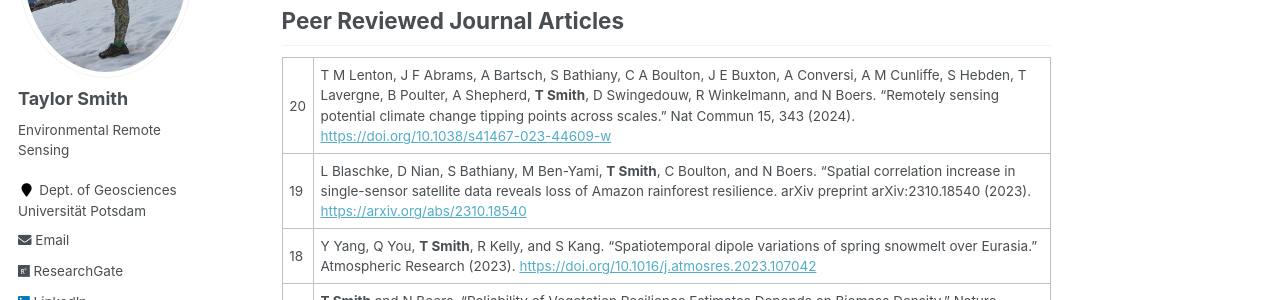
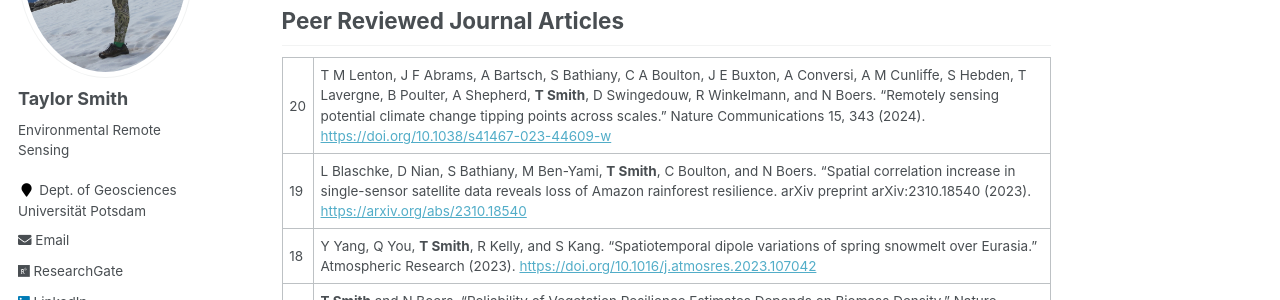
Before and after one commit to tasmi/tasmi.github.io, a Jekyll site: the page built from _pages/publications.md, in a window 1280 px wide and 900 px high, scrolled down 305 px. Shown: the part 173-473 px from the top of the window. Built offline with Jekyll 4.4.1, drawn with Linux system fonts in a browser that asks for light colours; some web fonts are replaced.

Commit message:
Update publications.md

```diff
--- a/_pages/publications.md
+++ b/_pages/publications.md
@@ -13,7 +13,7 @@ I maintain a set of freely available [Google Earth Engine codes](https://github.
 
 ## Peer Reviewed Journal Articles
 
-20 | T M Lenton, J F Abrams, A Bartsch, S Bathiany, C A Boulton, J E Buxton, A Conversi, A M Cunliffe, S Hebden, T Lavergne, B Poulter, A Shepherd, **T Smith**, D Swingedouw, R Winkelmann, and N Boers. "Remotely sensing potential climate change tipping points across scales." Nat Commun 15, 343 (2024). [https://doi.org/10.1038/s41467-023-44609-w](https://doi.org/10.1038/s41467-023-44609-w)
+20 | T M Lenton, J F Abrams, A Bartsch, S Bathiany, C A Boulton, J E Buxton, A Conversi, A M Cunliffe, S Hebden, T Lavergne, B Poulter, A Shepherd, **T Smith**, D Swingedouw, R Winkelmann, and N Boers. "Remotely sensing potential climate change tipping points across scales." Nature Communications 15, 343 (2024). [https://doi.org/10.1038/s41467-023-44609-w](https://doi.org/10.1038/s41467-023-44609-w)
 19 | L Blaschke, D Nian, S Bathiany, M Ben-Yami, **T Smith**, C Boulton, and N Boers. "Spatial correlation increase in single-sensor satellite data reveals loss of Amazon rainforest resilience. arXiv preprint arXiv:2310.18540 (2023). [https://arxiv.org/abs/2310.18540](https://arxiv.org/abs/2310.18540)
 18 | Y Yang, Q You, **T Smith**, R Kelly, and S Kang. "Spatiotemporal dipole variations of spring snowmelt over Eurasia." Atmospheric Research (2023). [https://doi.org/10.1016/j.atmosres.2023.107042](https://doi.org/10.1016/j.atmosres.2023.107042)
 17 | **T Smith** and N Boers. "Reliability of Vegetation Resilience Estimates Depends on Biomass Density." Nature Ecology & Evolution (2023). [https://doi.org/10.1038/s41559-023-02194-7](https://doi.org/10.1038/s41559-023-02194-7)
```
